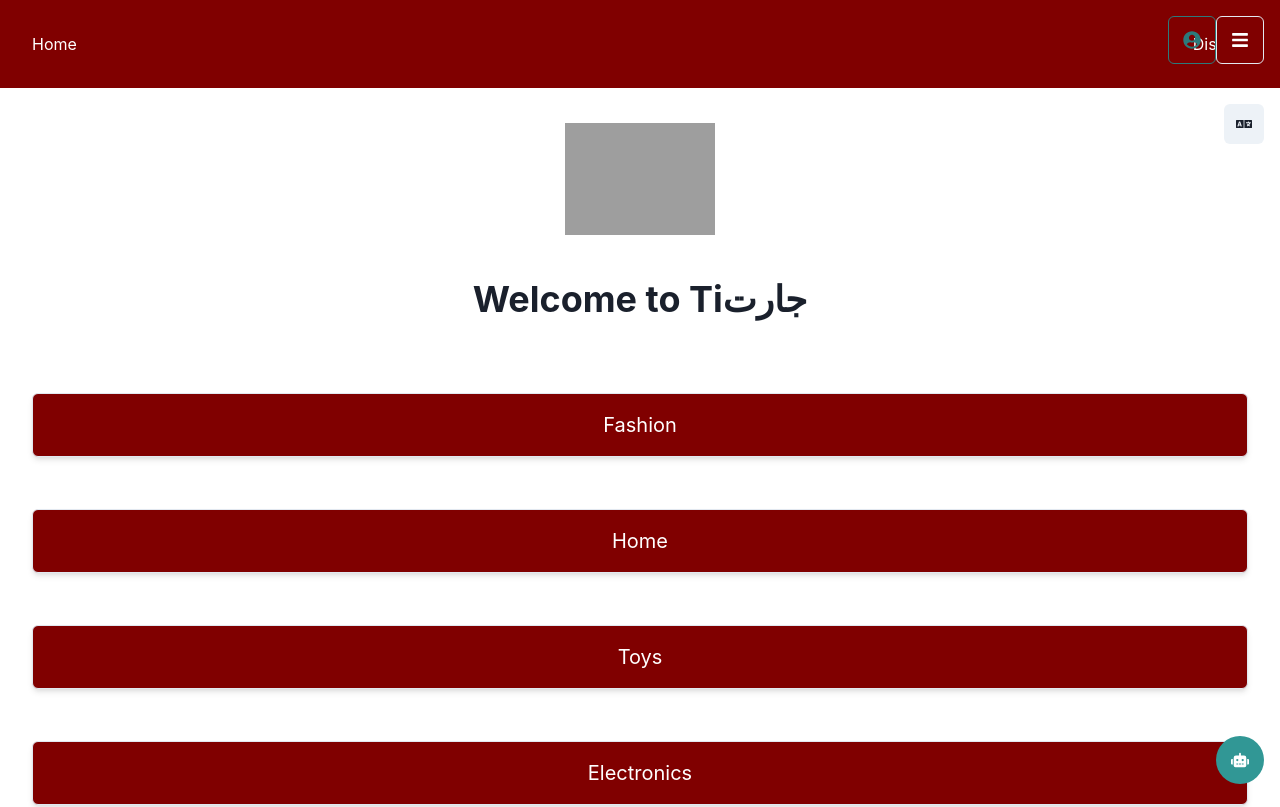
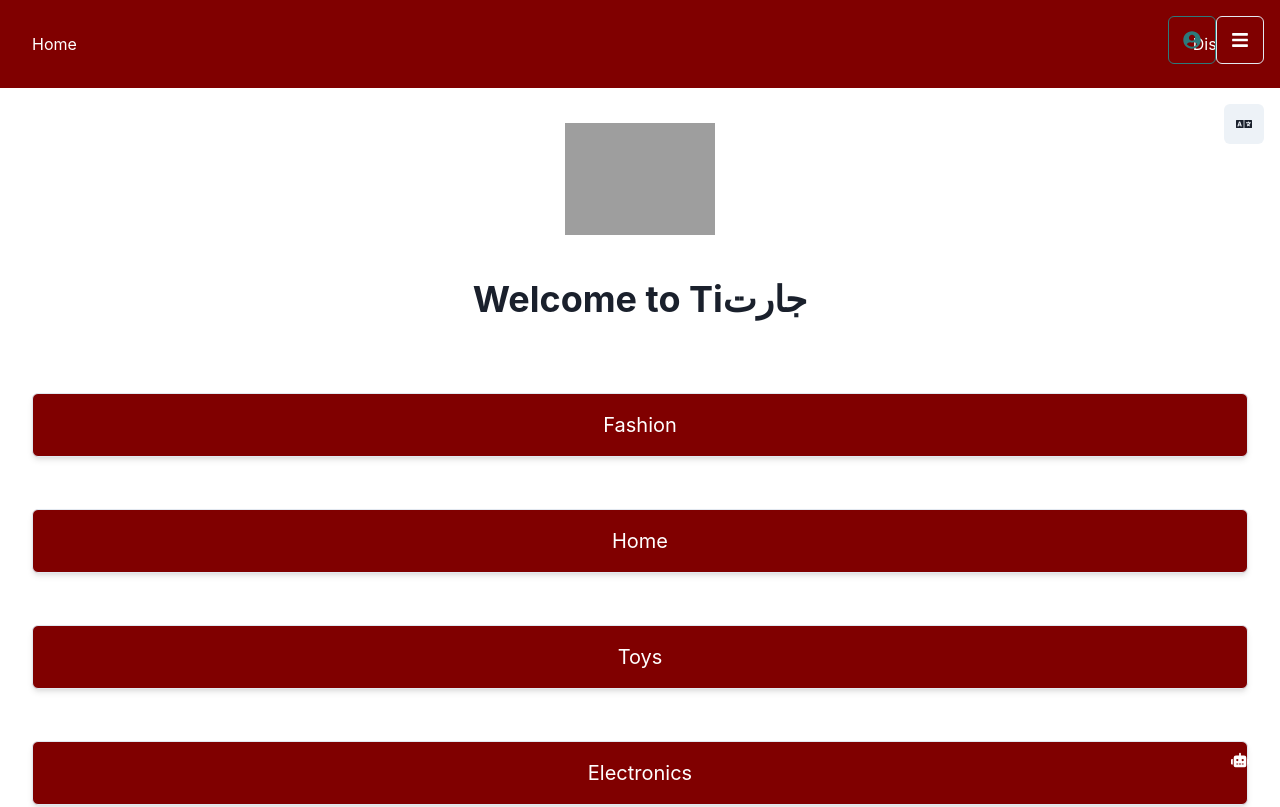
Before and after one commit to Koolmool/markhor, a React (Vite) app: page / in a window 1280 px wide. Shown: the top 807 px of the page. Built offline with nearby package versions, Linux system fonts and the light colour scheme; grey boxes are pictures that could not be loaded.

Commit message:
Make raju maroon also
Changed the color scheme of the Customer Service Bot icon to maroon.

```diff
--- a/src/components/CustomerServiceBot.jsx
+++ b/src/components/CustomerServiceBot.jsx
@@ -39,7 +39,7 @@ const CustomerServiceBot = () => {
     <Box position="fixed" bottom="4" right="4" zIndex="tooltip">
       {showBot && (
         <>
-          <IconButton icon={<FaRobot />} colorScheme="teal" variant="solid" size="lg" isRound onClick={handleBotClick} aria-label="Customer Service Bot" />
+          <IconButton icon={<FaRobot />} colorScheme="maroon" variant="solid" size="lg" isRound onClick={handleBotClick} aria-label="Customer Service Bot" />
           {isChatOpen && <ChatInterface isOpen={isChatOpen} />}
         </>
       )}
```
